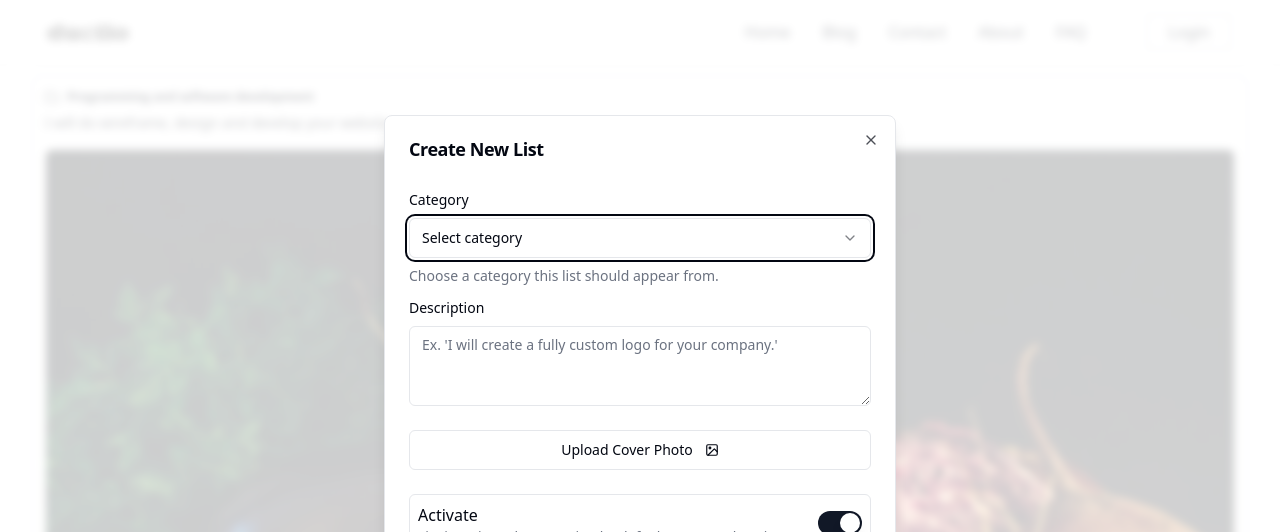
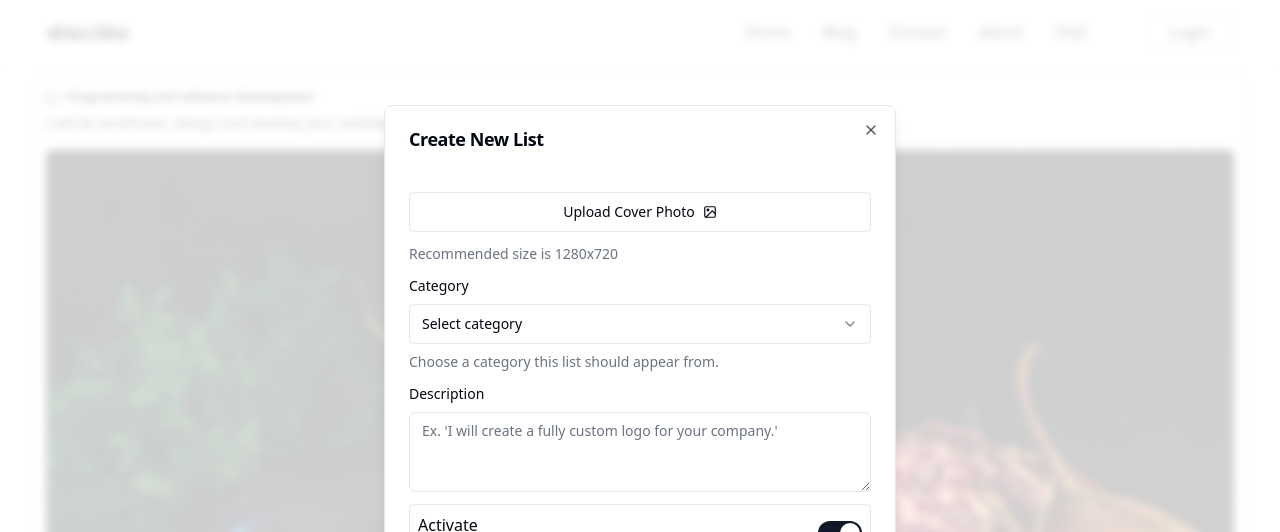
Before and after one commit to ErrolNtetha/lancing-client, a Next.js app: page /mylistings in a window 1280 px wide. Both pictures are taken after a click on the button "Create New List". Shown: the top 532 px of the page. Built offline with nearby package versions, Linux system fonts and the light colour scheme; no server answers; the database is empty.

Commit message:
feat: moved image upload to the top

```diff
--- a/components/templates/myList/index.tsx
+++ b/components/templates/myList/index.tsx
@@ -57,19 +57,6 @@ export default function MyList() {
         }
     }
 
-    const listCoverPhoto = (
-            <>
-                <section className='flex flex-col gap-2 justify-center my-4'>
-                    <section className='w-full border border-gray-100'>
-                        <AspectRatio ratio={16/9}>
-                            <Image src={avatar} fill={true} alt='An image' className='rounded-md object-cover' />
-                        </AspectRatio>
-                    </section>
-                    <Button className='w-full' type='button' variant='outline'> Change Cover </Button>
-                </section>
-            </>
-    );
-
     const handleAddNewList = (data: any) => console.log('Data: ', data);
 
     return (
@@ -91,6 +78,33 @@ export default function MyList() {
                         <section className='py-4'>
                             <Form {...form}>
                             <form onSubmit={form.handleSubmit(handleAddNewList)} className='flex flex-col gap-3'>
+                                <section>
+                                    <input
+                                        type='file'
+                                        onChange={handleAvatarChange}
+                                        ref={imageRef}
+                                        hidden
+                                    />
+                                    {!avatar
+                                        ? (
+                                            <>
+                                                <Button className='my-3 w-full' type='button' onClick={() => imageRef.current?.click()} variant='outline'>
+                                                    Upload Cover Photo <FiImage className='ml-2' />
+                                                </Button>
+                                            </>
+                                        )
+                                        : (
+                                            <section className='flex flex-col gap-2 justify-center my-4'>
+                                                <section className='w-full border border-gray-100'>
+                                                    <AspectRatio ratio={16/9}>
+                                                        <Image src={avatar} fill={true} alt='An image' className='rounded-md object-cover' />
+                                                    </AspectRatio>
+                                                </section>
+                                                <Button className='w-full' type='button' onClick={() => imageRef.current?.click()} variant='outline'> Change Cover Photo </Button>
+                                            </section>
+                                    )}
+                                    <p className='block text-gray-500'> Recommended size is 1280x720 </p>
+                                </section>
 
                                 <FormField
                                     control={form.control}
@@ -137,30 +151,6 @@ export default function MyList() {
                                         </FormItem>
                                     )}
                                 />
-                                <section>
-                                    <input
-                                        type='file'
-                                        onChange={handleAvatarChange}
-                                        ref={imageRef}
-                                        hidden
-                                    />
-                                    {!avatar
-                                        ? (
-                                            <Button className='my-3 w-full' type='button' onClick={() => imageRef.current?.click()} variant='outline'>
-                                                Upload Cover Photo <FiImage className='ml-3' />
-                                            </Button>
-                                        )
-                                        : (
-                                            <section className='flex flex-col gap-2 justify-center my-4'>
-                                                <section className='w-full border border-gray-100'>
-                                                    <AspectRatio ratio={16/9}>
-                                                        <Image src={avatar} fill={true} alt='An image' className='rounded-md object-cover' />
-                                                    </AspectRatio>
-                                                </section>
-                                                <Button className='w-full' type='button' onClick={() => imageRef.current?.click()} variant='outline'> Change Cover Photo </Button>
-                                            </section>
-                                    )}
-                                </section>
 
                                 <section className='p-2 w-full border border-gray-200 rounded-md'>
                                 <FormField
```
